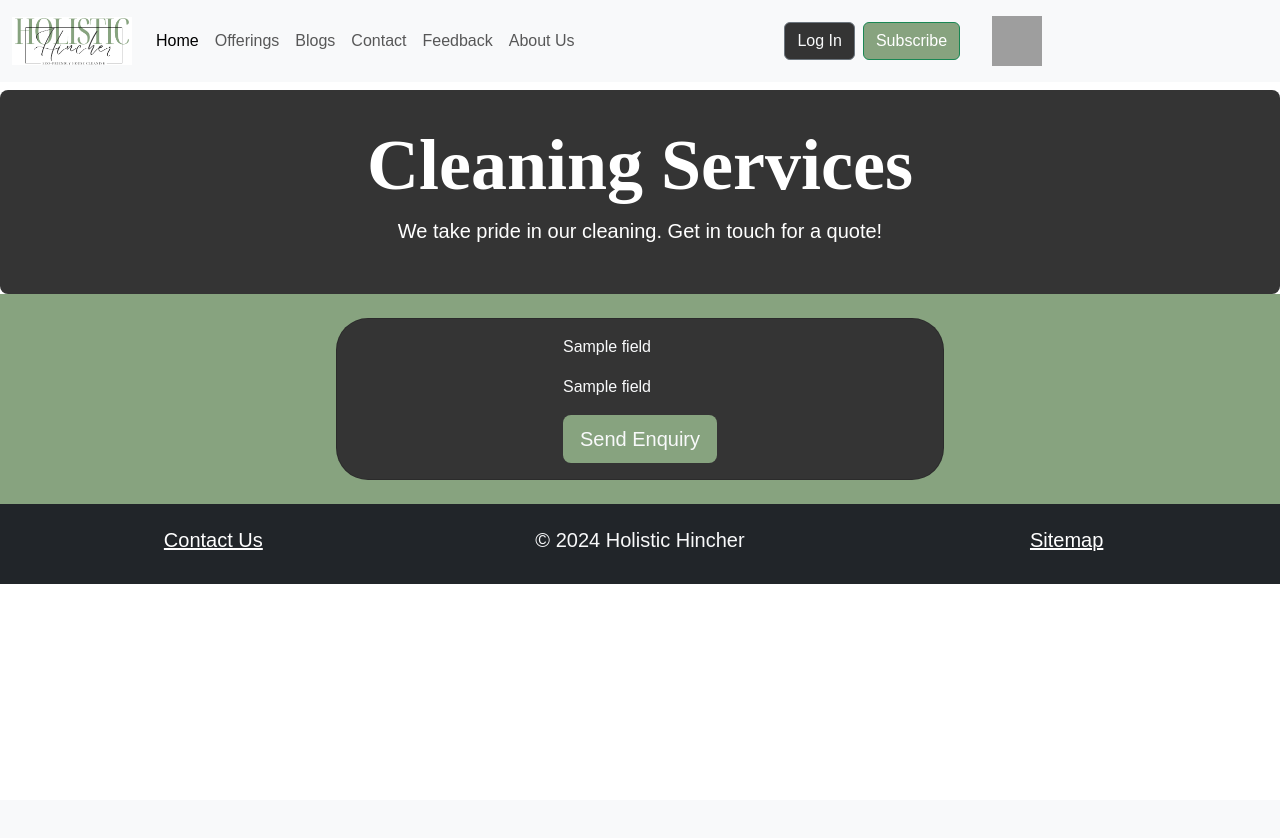
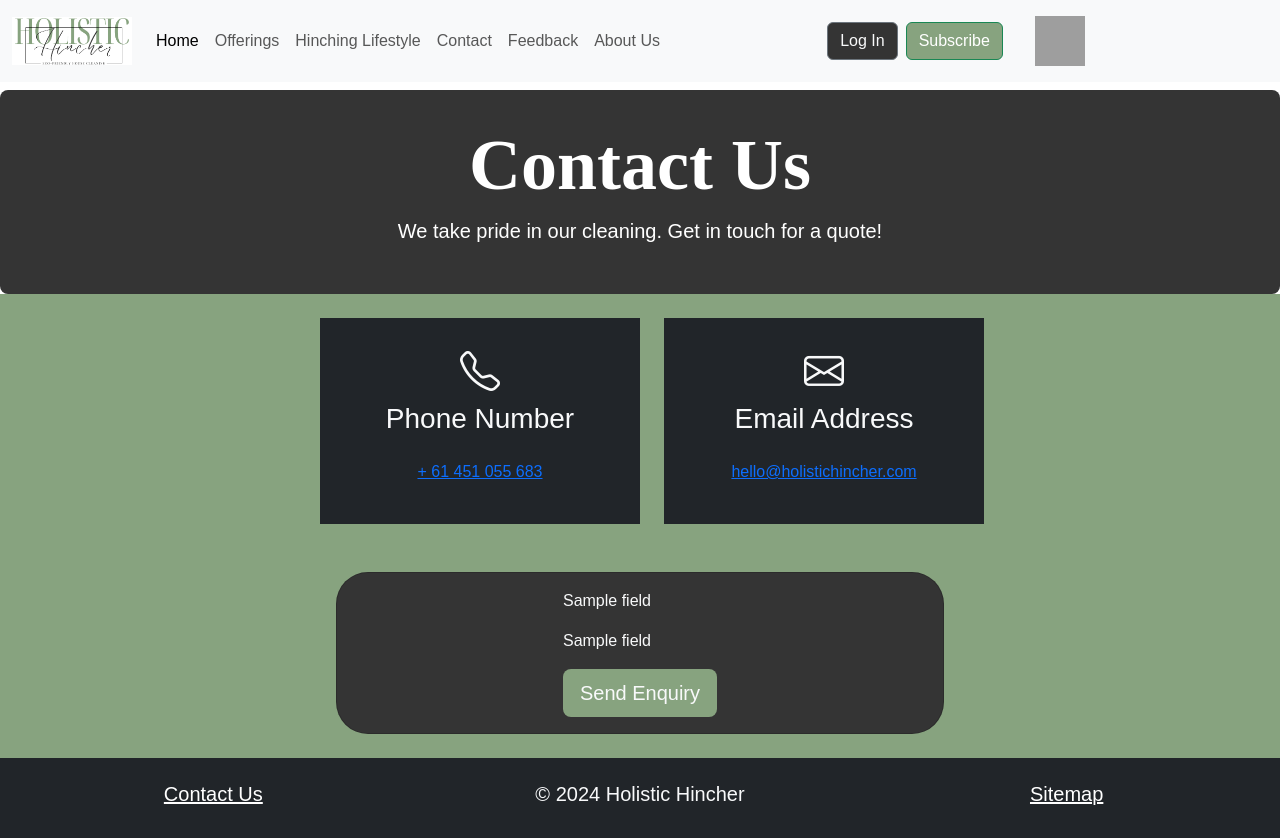
Before and after one commit to phyxphysio/holistic-hincher, a Django app: template free_pages/templates/free_pages/contact_form.html in a window 1280 px wide. Before the commit the page ends 584 px from the top, so only its background shows below. Run offline with Django 4.2, Linux system fonts and the light colour scheme; the template is opened without the code that fills it: most values are stand-ins (such as "Sample title", 1, 10 or a date in 2020); grey boxes are pictures that could not be loaded.

Commit message:
Add contact form, change blog to hinching living, add reCaptcha client side to signup

```diff
--- a/free_pages/templates/free_pages/contact_form.html
+++ b/free_pages/templates/free_pages/contact_form.html
@@ -8,10 +8,37 @@
     <link rel="stylesheet" href="{% static 'home.css' %}">
 {% endblock css_files %}
 {% block title %}
-    Cleaning Services
+    Contact
 {% endblock title %}
 {% block content %}
-    {% include "free_pages/includes/header.html" with page_title='Cleaning Services' page_description='We take pride in our cleaning. Get in touch for a quote!' %}
+    {% include "free_pages/includes/header.html" with page_title='Contact Us' page_description='We take pride in our cleaning. Get in touch for a quote!' %}
+    <div class="container-fluid bg-green">
+        <div class="row d-flex justify-content-center">
+          <div class="col-md-6 col-lg-3 d-flex bg-dark text-light my-4 mx-4 text-center justify-content-center">
+            <div class="align-self-stretch box p-4 ">
+              <i class="bi bi-telephone fs-1"></i>
+
+              <h3 class="mb-4">Phone Number</h3>
+              <p><a href="tel://1234567920">+ 61 451 055 683</a></p>
+            </div>
+          </div>
+          <div class="col-md-6 col-lg-3 d-flex bg-dark text-light my-4 text-center justify-content-center">
+            <div class="align-self-stretch box p-4 text-center">
+              <div class="icon d-flex align-items-center justify-content-center">
+                <span class="icon-paper-plane"></span>
+              </div>
+              <i class="bi bi-envelope fs-1"></i>
+
+              <h3 class="mb-4">Email Address</h3>
+              <p><a href="mailto:info@yoursite.com">hello@holistichincher.com</a></p>
+            </div>
+          </div>
+          </div>
+        </div>
+      </div>
+    </section>
+
+
     <div class="container-fluid bg-green">
         <div class="row p-3 justify-content-cetner">
             <div class="col-md-6 p-2 mx-auto">
--- a/free_pages/urls.py
+++ b/free_pages/urls.py
@@ -37,5 +37,7 @@ urlpatterns = [
     path("success", FormSuccessView.as_view(), name="form_success"),
     path("about", AboutView.as_view(), name="about"),
     path("contact-info/", ContactInfoView.as_view(), name="contact_info"),
+    path("contact/", ContactFormView.as_view(), name="contact"),
+
 
 ]
--- a/holistic_hincher/settings.py
+++ b/holistic_hincher/settings.py
@@ -77,7 +77,7 @@ INSTALLED_APPS = [
     "ckeditor_uploader",
     "autoslug",
     "mathfilters",
-    "django.contrib.sitemaps"
+    "django.contrib.sitemaps",
 ]
 
 MIDDLEWARE = [
@@ -196,3 +196,6 @@ LOGIN_URL = "login"
 LOGIN_REDIRECT_URL = "/member-resources/"
 
 AUTH_USER_MODEL = "free_pages.CustomUser"  # new
+
+RECAPTHCA_SITE_KEY = "6LdzRpwpAAAAAEbBgp7NB3HpRJ-gznvh9FdboBzf"
+RECAPTCHA_SECRET_KEY = os.getenv('RECAPTCHA_SECRET_KEY')
--- a/templates/base.html
+++ b/templates/base.html
@@ -48,10 +48,10 @@
               <a class="nav-link" href="{% url "cleaning_services" %}">Offerings</a>
             </li>
             <li class="nav-item">
-              <a class="nav-link" href="{% url "member_resources" %}">Blogs</a>
+              <a class="nav-link" href="{% url "member_resources" %}">Hinching Lifestyle</a>
             </li>
             <li class="nav-item">
-              <a class="nav-link" href="{% url "contact_info" %}">Contact</a>
+              <a class="nav-link" href="{% url "contact" %}">Contact</a>
             </li>
             <li class="nav-item">
               <a class="nav-link" href="{% url "feedback" %}">Feedback</a>
@@ -128,7 +128,7 @@
     <div class="container-fluid py-4">
       <div class="row justify-content-between">
         <div class="col-md-4 text-center">
-          <a class="footer-link" href="{% url "cleaning_services" %}">
+          <a class="footer-link" href="{% url "contact" %}">
             <h5>Contact Us</h5>
           </a>
         </div>
```
Also changed, not shown: free_pages/forms.py (+16 -17 lines), free_pages/views.py (+11 -1 lines), templates/registration/login.html (+7 -3 lines), templates/registration/signup.html (+21 -7 lines).
